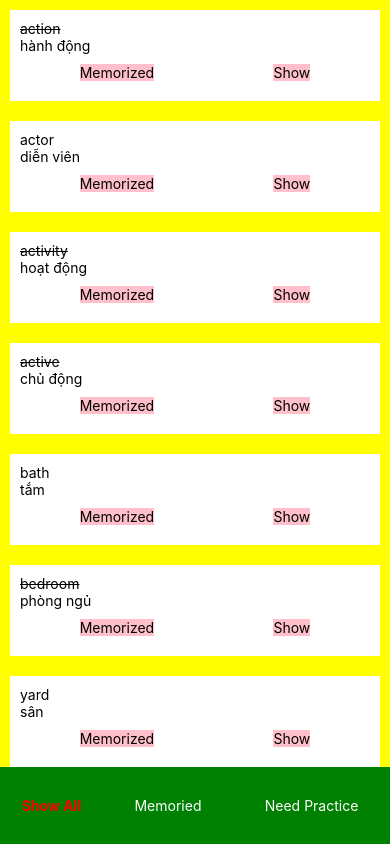
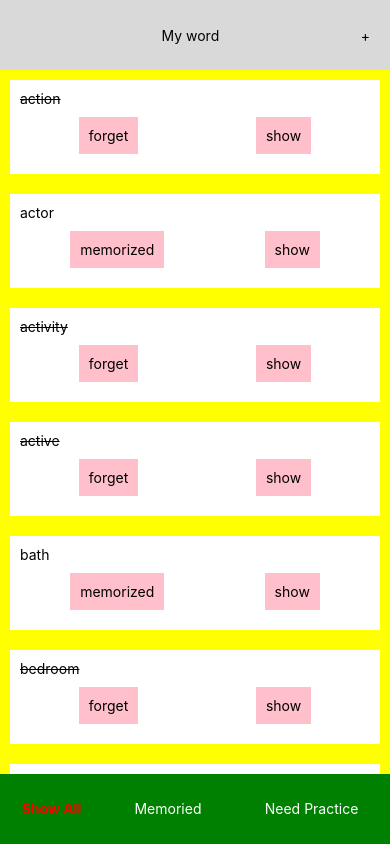
Before and after one commit to nguyentriencf/Vocabolary-App, a React Native app in the folder My-Word/: screen / in a window 390 px wide. Built offline with nearby package versions, Linux system fonts and the light colour scheme.

Commit message:
function add, show><hide, memorized

```diff
--- a/My-Word/App.tsx
+++ b/My-Word/App.tsx
@@ -46,13 +46,34 @@ case 'FILTER_MEMORIED':
   return {...state,filterStatus:'MEMORIED'};
 case 'FILTER_NEED_PRACTICE':
   return {...state,filterStatus:'NEED_PRACTICE'};
-case 'MIMORIZIED':
+case 'TOGGLE_MEMORIZIED':
   return {...state,
   arrWords: state.arrWords.map(e => {
     if(e.id !== action.id) return e;
-    return {...e,memorized:true}
+    return {...e,memorized:!e.memorized}
   })
 };
+case 'TOGGLE_SHOW':
+   return {
+      ...state,
+      arrWords: state.arrWords.map(e => {
+        if(e.id !== action.id) return e;
+        return {...e,isShow:!e.isShow}
+      } )
+   }
+   case 'TOGGLE_IS_ADDING':
+   return {
+      ...state,
+      isAdding:!state.isAdding
+   }
+   case 'ADD_WORD':
+     return{
+       ...state,
+       arrWords: [{id: state.arrWords.length+1,
+        en:action.en,
+        vn:action.vn,memorized:false,
+        isShow:true}].concat(state.arrWords)
+     }
 defalt:
   break;
 
--- /dev/null
+++ b/My-Word/Component/Form.js
@@ -0,0 +1,58 @@
+import React, { Component } from "react";
+import {View,Text,TextInput,StyleSheet, TouchableOpacity} from 'react-native'
+import {connect} from 'react-redux'
+ class Form extends Component{
+    constructor(props) {
+        super(props)
+        this.state={
+            en:'',
+            vn:''}
+            this.onAdd = this.onAdd.bind(this)
+    }
+    onAdd(){
+        const {en,vn} = this.state;
+        this.props.dispatch({
+            type:'ADD_WORD',
+            en,
+            vn
+        })
+        this.props.dispatch({
+            type:'TOGGLE_IS_ADDING'
+        })
+    }
+    render(){
+        return(
+            <View style={styles.container}>
+                <TextInput style={styles.textInput}
+                value={this.state.en}
+                onChangeText={text=>this.setState({en:text})}
+                placeholder="Enlish word"/>
+                <TextInput style={styles.textInput}
+                value= {this.state.vn}
+                  onChangeText={text=>this.setState({vn:text})}
+                   placeholder="Meaning"/>
+                <TouchableOpacity onPress={this.onAdd}>
+                    <Text>Add</Text>
+               </TouchableOpacity>
+
+            </View>
+        )
+    }
+}
+
+export default connect()(Form)
+
+const styles = StyleSheet.create({
+    container:{
+        alignSelf:'stretch',
+        justifyContent:'center',
+        alignItems:'center'
+    },
+        textInput:{
+            backgroundColor:'#30384B',
+            height:40,
+            margin:10,
+            paddingHorizontal:10,
+            color:'white'
+        }
+})
--- /dev/null
+++ b/My-Word/Component/Header.js
@@ -0,0 +1,36 @@
+import React, { Component } from 'react';
+import {View,Text,TouchableOpacity, StyleSheet} from 'react-native'
+import {connect} from 'react-redux'
+
+ class Header extends Component{
+    toggleisAdding(){
+        this.props.dispatch({
+            type:'TOGGLE_IS_ADDING'
+        })
+    }
+    render(){
+        return(
+            <View style={styles.header}>
+                    <Text/>
+                    <Text>
+                        My word
+                    </Text>
+                    <TouchableOpacity onPress={()=>this.toggleisAdding()}>
+                    <Text>+</Text>
+                    </TouchableOpacity>
+            </View>
+        )
+    }
+}
+export default connect()(Header)
+
+const styles= StyleSheet.create({
+    header: {
+        flex:1,
+        backgroundColor:'#D9D9D9',
+        alignItems:'center',
+        justifyContent:'space-between',
+        flexDirection:'row',
+        paddingHorizontal:20
+    }
+});
--- a/My-Word/Component/Main.js
+++ b/My-Word/Component/Main.js
@@ -1,8 +1,10 @@
 import React, { Component } from "react";
-import { Text, View, FlatList, TouchableOpacity, Touchable } from 'react-native';
+import { Text, View, FlatList, StyleSheet, TouchableOpacity } from 'react-native';
 import {connect} from "react-redux";
 import Word from "./Word";
 import Filter from "./Filter";
+import Header from "./Header";
+import Form from "./Form";
  class Main extends Component {
       getWordList(){
           const{myFilter, myWords} = this.props;
@@ -13,7 +15,9 @@ import Filter from "./Filter";
     render(){
         return(
             <View style={{backgroundColor:'yellow', flex:1,alignSelf:'stretch', justifyContent:'center'}}>
+                <Header/>
                 <View style={{flex:10}}>
+                    {this.props.myIsAdding? <Form/>:null}
                      <FlatList data={this.getWordList()}
                 renderItem={({item})=><Word myWord={item}/>}
                 keyExtractor={item => item.id}/>
@@ -29,7 +33,8 @@ function mapStateToProp(state) {
     // return lúc này sẽ là một js obj
     return {
         myFilter: state.filterStatus,
-        myWords: state.arrWords
+        myWords: state.arrWords,
+        myIsAdding: state.isAdding
     }
 }
 // Từ đây Component Main sẽ có thêm một thuôc tính myFilter chúng ta có thể truy cập được bằng cách => this.prop.myFilter
--- a/My-Word/Component/Word.js
+++ b/My-Word/Component/Word.js
@@ -3,32 +3,44 @@ import {View, Text, StyleSheet, TouchableOpacity} from "react-native";
 import {connect} from 'react-redux'
 
  class Word extends Component {
-    getMimorizedWord(){
+    getMemorizedWord(){
        this.props.dispatch({
-           type: 'MIMORIZIED',
+           type: 'TOGGLE_MEMORIZIED',
            id:this.props.myWord.id
        });
-   }
+   };
+    toggleShowVn(){
+        this.props.dispatch({
+            type:'TOGGLE_SHOW',
+            id:this.props.myWord.id
+        })
+    }
+
     render() {
-        const {id, en, vn, memorized} = this.props.myWord;
+        const {id, en, vn, memorized,isShow} = this.props.myWord;
         const textDecorationLine = memorized ? 'line-through' : 'none';
+        const memorizedButtonText = memorized ? 'forget' : 'memorized'
+        const toggleShowButtonText = isShow ? 'hide' : 'show'
         return(
+
             <View  style={Styles.container}>
                 <Text key={id} style={{textDecorationLine}}>
                     {en}
                 </Text>
-                <Text>
+               {isShow? <Text>
                     {vn}
-                </Text>
+                </Text> :null}
                 <View style={Styles.controller}>
                     <TouchableOpacity
                     style={Styles.button}
-                     onPress={this.getMimorizedWord.bind(this)}>
-                        <Text>Memorized</Text>
+                     onPress={this.getMemorizedWord.bind(this)}>
+                        <Text>{memorizedButtonText}</Text>
                     </TouchableOpacity>
-                    <TouchableOpacity style={Styles.button}>
+                    <TouchableOpacity
+                    style={Styles.button}
+                    onPress={this.toggleShowVn.bind(this)}>
                         <Text>
-                            Show
+                          {toggleShowButtonText}
                         </Text>
                     </TouchableOpacity>
                 </View>
@@ -51,7 +63,7 @@ const Styles = StyleSheet.create({
     },
     button: {
         backgroundColor:'pink',
-        pading:10,
+        padding:10,
         margin:10
     }
 })
```
